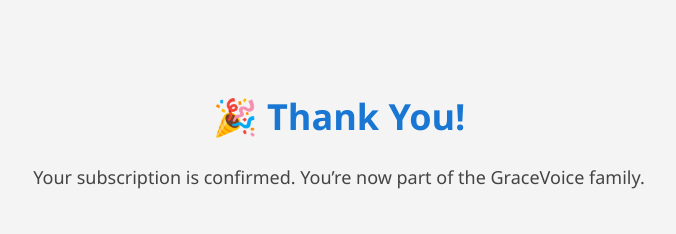
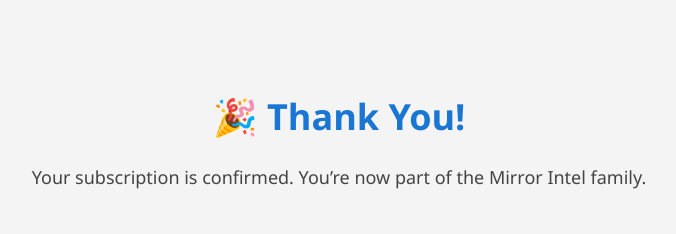
Before and after one commit to Healtime2025/Mirror-intelligence, a website: page thank-you.html in a window 1280 px wide. Shown: the top 234 px of the page, 301-977 px from the left. Drawn offline with Linux system fonts and the light colour scheme.

Commit message:
Update thank-you.html

```diff
--- a/thank-you.html
+++ b/thank-you.html
@@ -3,7 +3,7 @@
 <head>
   <meta charset="UTF-8" />
   <meta name="viewport" content="width=device-width, initial-scale=1.0" />
-  <title>Thank You – GraceVoice</title>
+  <title>Thank You – Mirror Intel</title>
   <style>
     body {
       font-family: 'Segoe UI', sans-serif;
@@ -50,7 +50,7 @@
 </head>
 <body>
   <h1>🎉 Thank You!</h1>
-  <p>Your subscription is confirmed. You’re now part of the GraceVoice family.</p>
+  <p>Your subscription is confirmed. You’re now part of the Mirror Intel family.</p>
   <button onclick="window.location.href='index.html'">🏠 Return to Home</button>
 
   <script>
```
